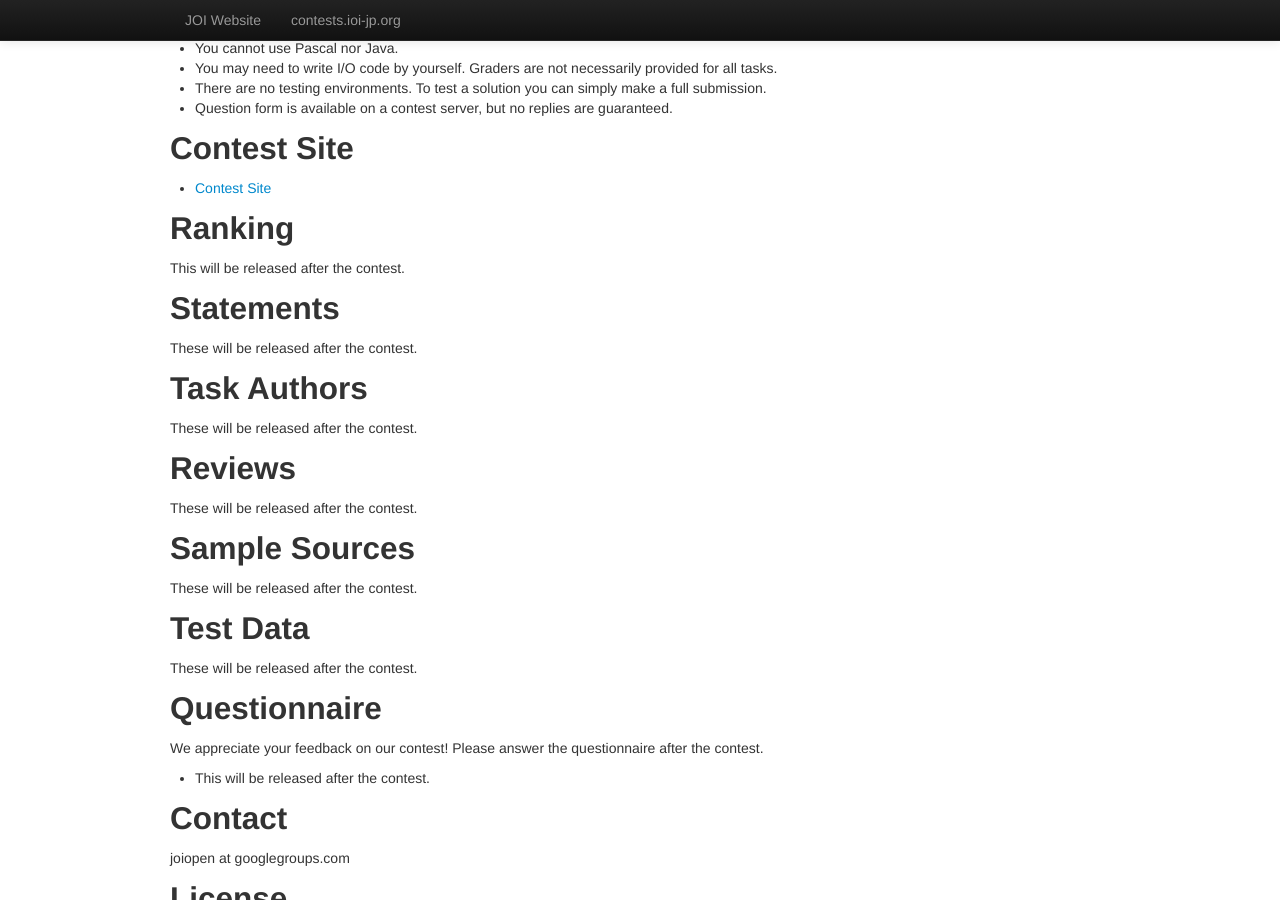
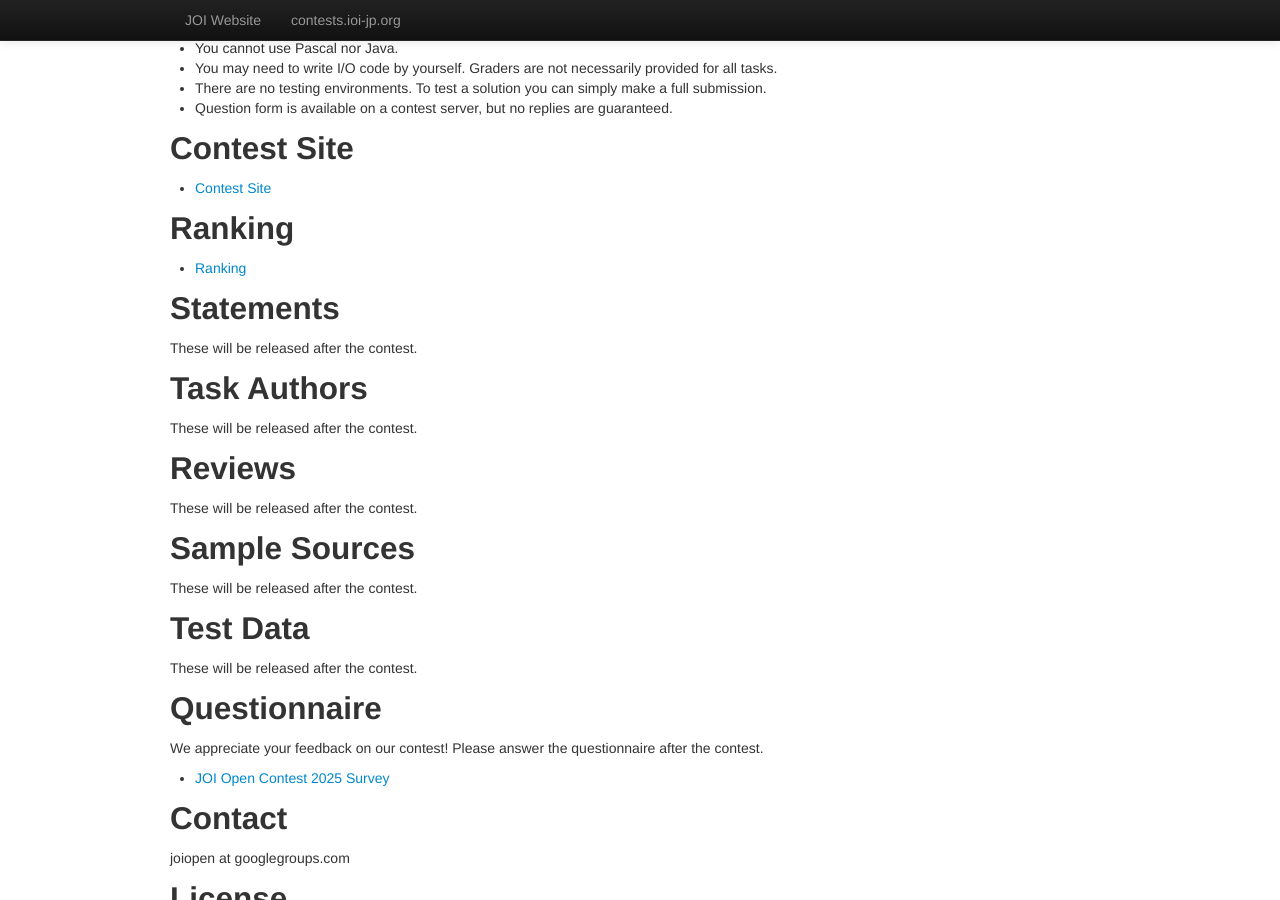
Before and after one commit to jcioi/joi-contests-site, a Jekyll site: the page built from open-2025/index.md, in a window 1280 px wide and 900 px high, scrolled down 982 px. Built offline with Jekyll 4.4.1, drawn with Linux system fonts in a browser that asks for light colours.

Commit message:
ranking & survey

```diff
--- a/open-2025/index.md
+++ b/open-2025/index.md
@@ -87,7 +87,7 @@ Rules that are not same as IOI 2017 Rule:
 
 ## Ranking
 
-This will be released after the contest.
+- [Ranking](ranking.html)
 
 ## Statements
 
@@ -113,7 +113,8 @@ These will be released after the contest.
 We appreciate your feedback on our contest!
 Please answer the questionnaire after the contest.
 
-- This will be released after the contest.
+- [JOI Open Contest 2025 Survey](https://docs.google.com/forms/d/e/1FAIpQLSfk7LlQ34pQXGm0-bMW3lGNYHTk7NeYuHcGPXAn15_8k_MvJw/viewform?usp=dialog)
+
 
 ## Contact
 
```
